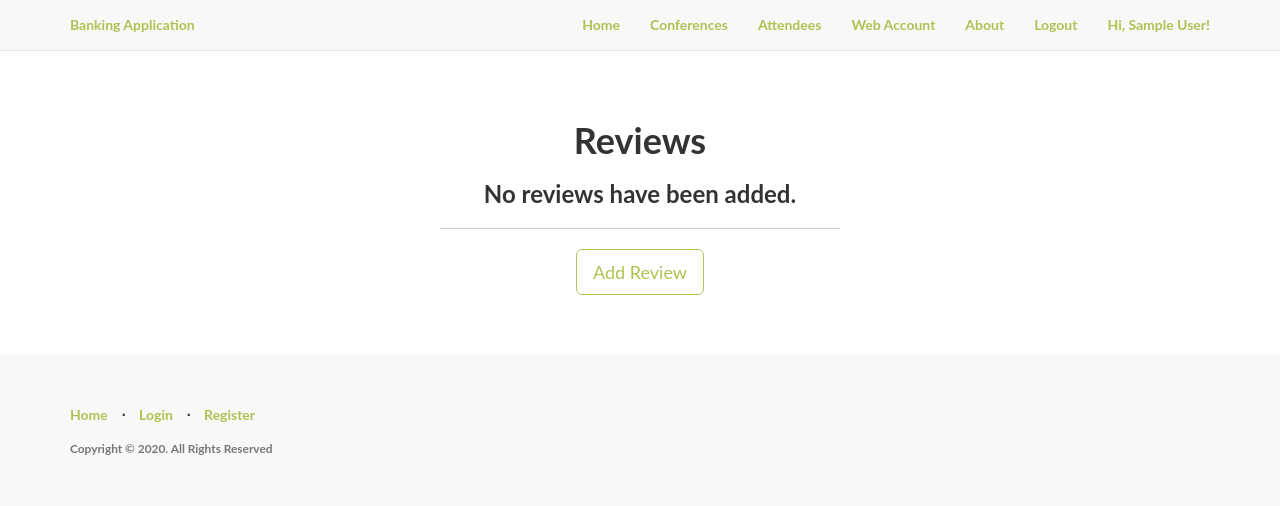
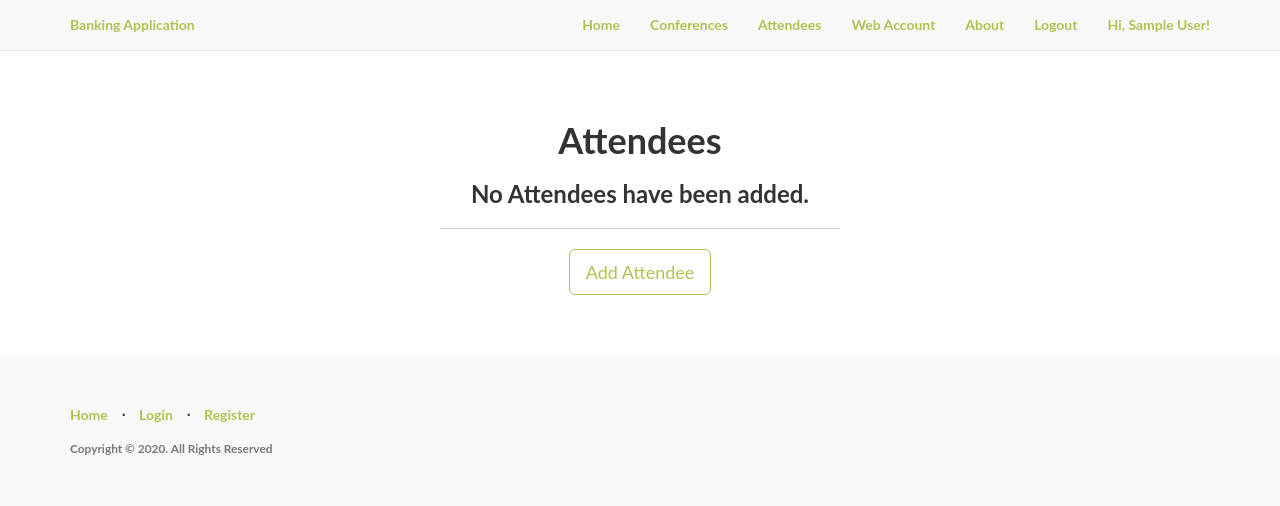
Before and after one commit to Shaybs/ConferenceApp, a Flask app: page /attendees in a window 1280 px wide. Shown: the top 506 px of the page. Run offline with Flask 2, Linux system fonts and the light colour scheme; the visitor is signed in with stand-in values (Sample User, id 1); data comes from the database, SQL or seed files in the repository; data that the repository does not hold is empty; parts of the project's set-up code (start-up, migrations or seed data) failed here and were passed over; some libraries are stand-ins or nearby versions.

Commit message:
Editing htmls

```diff
--- a/FrontEnd/application/templates/attendees.html
+++ b/FrontEnd/application/templates/attendees.html
@@ -1,42 +1,43 @@
 {% import "bootstrap/utils.html" as utils %}
 {% import "bootstrap/wtf.html" as wtf %}
 {% extends "layout.html" %}
-{% block title %}Login{% endblock %}
+{% block title %}Attendees{% endblock %}
 {% block body_content %}
 <div class="content-section">
 			<br/>
 			{{ utils.flashed_messages() }}
 			<br/>
 	<div class="center">
-		<h1 style="text-align:center;">Reviews</h1>
-		{% if reviews %}
+		<h1 style="text-align:center;">Attendees</h1>
+		{% if attendees %}
      	<hr class="intro-divider">
         		<table class="table table-striped table-bordered">
           			<thead>
 		                <tr>
-		                  <th width="10%"> Book </th>
-		                  <th width="10%"> Reviewer </th>
-		                  <th width="70%"> Review </th>
-		                  <th width="10%"> Rating </th>
+		                  <th width="10%"> Conference </th>
+		                  <th width="10%"> Attendee </th>
+		                  <th width="70%"> Company </th>
+		                  <th width="10%"> Email </th>
+		                  <th width="10%"> Date </th>
 		                  <th width="10%"> Edit </th>
 		                  <th width="10%"> Delete </th>
 		                </tr>
           			</thead>
           			<tbody>
-          				{% for review in reviews %}
+          				{% for attendee in attendees %}
 			                <tr>
-			                  	<td> {{ review.book_ref.book }} </td>
-			                  	<td> {{ review.review_author }} </td>
-			                  	<td> {{ review.review }} </td>
-			                  	<td> {{ review.rating }} </td>
+			                  	<td> {{ attendee.conference_ref.conference }} </td>
+			                  	<td> {{ attendee.name }} </td>
+			                  	<td> {{ attendee.company }} </td>
+			                  	<td> {{ attendee.email }} </td>
 			                  	<td>
-				                  	<a href="{{ url_for('edit_review', id=review.id) }}">
+				                  	<a href="{{ url_for('edit_attendee', id=attendee.id) }}">
                       					<i class="fa fa-pencil"></i>
                       					Edit
                       				</a>
 			                  	</td>
 			                  	<td>
-			                  		<a href="{{ url_for('delete_review', id=review.id) }}">
+			                  		<a href="{{ url_for('delete_attendee', id=attendee.id) }}">
 	                      				<i class="fa fa-trash"></i>
 	                      				Delete
 	                      			</a>
@@ -48,12 +49,12 @@
       		<div style="text-align: center">
  	   	{% else %}
     	    	<div style="text-align: center">
-            		<h3> No reviews have been added. </h3>
+            		<h3> No Attendees have been added. </h3>
             		<hr class="intro-divider">
 		{% endif %}
 		            <a href="{{ url_for('add_review') }}" class="btn btn-default btn-lg">
 		    			<i class="fa fa-plus"></i>
-		    			Add Review
+		    			Add Attendee
 					</a>
 				</div>
 			</div>
--- a/FrontEnd/application/templates/conferences.html
+++ b/FrontEnd/application/templates/conferences.html
@@ -10,8 +10,8 @@
 			<br/>
   	<div class="center">
 
-			<h1 style="text-align:center;">Books</h1>
-			{% if books %}
+			<h1 style="text-align:center;">Conferences</h1>
+			{% if conferences %}
          	<hr class="intro-divider">
         		<table class="table table-striped table-bordered">
           			<thead>
@@ -26,7 +26,7 @@
 		                </tr>
           			</thead>
           			<tbody>
-          				{% for book in books %}
+          				{% for conference in conferences %}
 			                <tr>
 			                  	<td> {{ conference.conference }} </td>
 			                  	<td> {{ conference.speaker }} </td>
```
